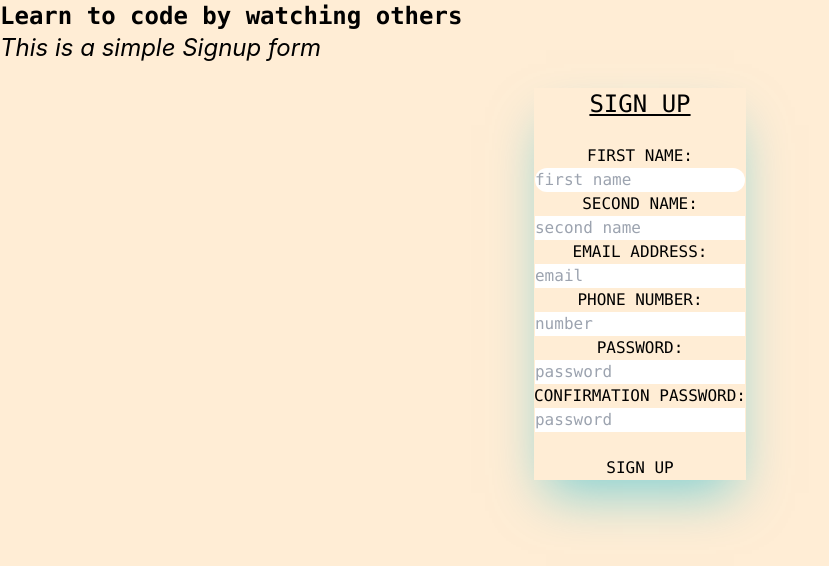
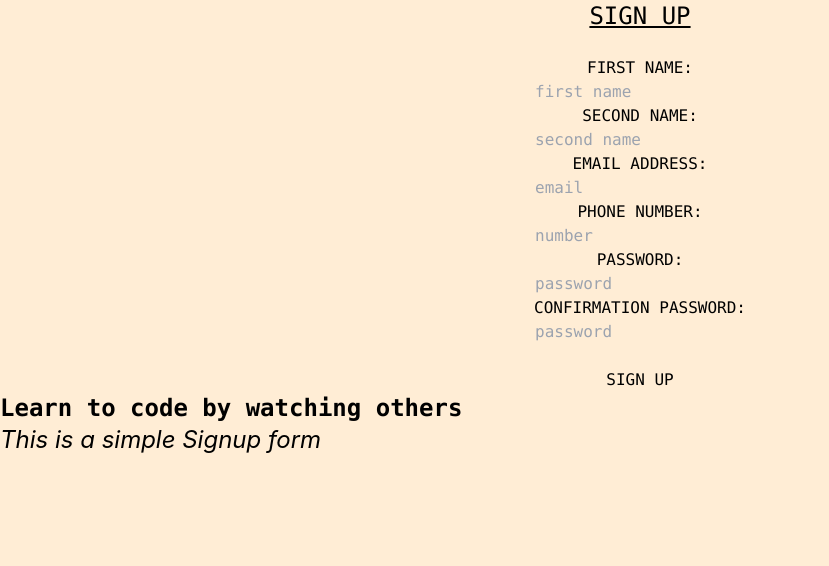
Before and after one commit to MbuviDev/signup-form, a React (Create React App) app: page / in a window 1280 px wide. Shown: the top 566 px of the page, without its empty margins (0-829 px from the left). Built offline with nearby package versions, Linux system fonts and the light colour scheme.

Commit message:
added styles

```diff
--- a/src/App.js
+++ b/src/App.js
@@ -1,11 +1,13 @@
 
 import './App.css';
 import Signup from './components/Signup';
+import Explanation from './components/Explanation';
 
 function App() {
   return (
-    <div className="bg-orange-100 h-screen cursor-pointer  ">
+    <div className="  bg-orange-100 h-screen cursor-pointer justify-end">
      <Signup />
+     <Explanation />
     </div>
   );
 }
--- a/src/components/Signup.js
+++ b/src/components/Signup.js
@@ -1,6 +1,6 @@
 import React, { useState } from "react";
 // import "./Signup.css";
-import Explanation from "./Explanation";
+
 
 function Signup() {
 
@@ -19,19 +19,17 @@ function Signup() {
 
   return (
     <div>
-        <div>
-    <Explanation/>
-    </div>
-    <div className="flex justify-center text-center font-mono uppercase translate-y-6 " >
 
-      <form className="shadow-2xl shadow-cyan-500/50" onSubmit={handleSubmit}>
+    <div className=" text-center font-mono uppercase borderb-4 " >
+
+      <form onSubmit={handleSubmit} className="shadow-2xl shadow-cyan-500/50 bg-orange-100 shadow-none" >
         <label >
           <hi className="text-2xl underline "> SIGN UP </hi>
         </label><br/><br/>
         <div >
           <p>First Name:</p>
           <input
-           className="rounded-full border-"
+           className="bg-orange-100"
             type="text"
             placeholder="first name"
             value={firstname}
@@ -41,6 +39,7 @@ function Signup() {
         <div className="inputfields">
           <p>Second Name: </p>
           <input
+            className="bg-orange-100"
             type="text"
             placeholder="second name"
             value={secondname}
@@ -50,6 +49,7 @@ function Signup() {
         <div className="inputfields">
           <p> Email Address: </p>
           <input
+            className="bg-orange-100"
             type="text"
             placeholder="email"
             value={email}
@@ -59,6 +59,7 @@ function Signup() {
         <div className="inputfields">
           <p>Phone Number: </p>
           <input
+          className="bg-orange-100"
           type="text"
           placeholder="number"
           value={number}
@@ -69,6 +70,7 @@ function Signup() {
           <p> Password: </p>
           <input
           type="text"
+          className="bg-orange-100"
           placeholder="password"
           value={password}
           onChange={(e) => setPassword(e.target.value)}
@@ -78,6 +80,7 @@ function Signup() {
           <p> Confirmation Password: </p>
           <input
           type="text"
+          className="bg-orange-100"
           placeholder="password"
           value={confirmation}
           onChange={(e) => setConfirmation(e.target.value)}
```
